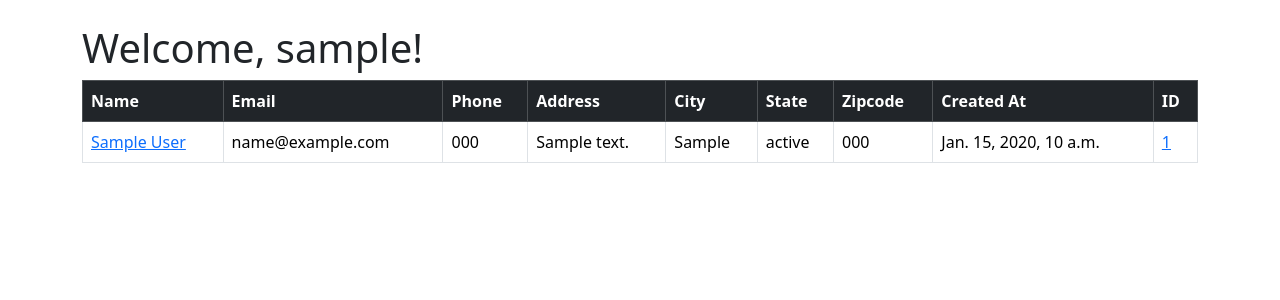
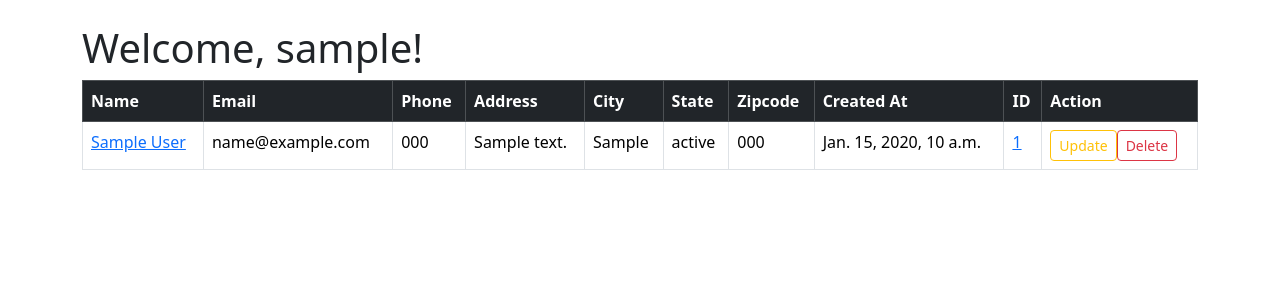
Before and after one commit to nahidn4p/django-crm, a Django app: page / in a window 1280 px wide. Shown: the part 96-396 px from the top of the page. Run offline with Django 5.2, Linux system fonts and the light colour scheme; a user stored in the database is signed in; tables that the repository leaves empty hold one stand-in row (values such as "Sample post").

Commit message:
Add Update and delete button in view

```diff
--- a/website/templates/home.html
+++ b/website/templates/home.html
@@ -15,6 +15,7 @@
                 <th scope="col">Zipcode</th>
                 <th scope="col">Created At</th>
                 <th scope="col">ID</th>
+                <th scope="col">Action</th>
 
             </tr>
         </thead>
@@ -33,6 +34,12 @@
             <td>{{ record.zipcode }}</td>
             <td>{{ record.created_at }}</td>
             <td><a href="{% url 'record' record.id %}">{{ record.id  }}</a></td>
+            <td>
+                <div class="d-flex">
+                <a href="{% url 'update_record' record.id %}" class="btn btn-outline-warning btn-sm">Update</a>
+                <a href="{% url 'delete_record' record.id %}" class="btn btn-outline-danger btn-sm">Delete</a>
+                </div>
+            </td>
             </tr>
             {% endfor %}
         {% endif %}
```
